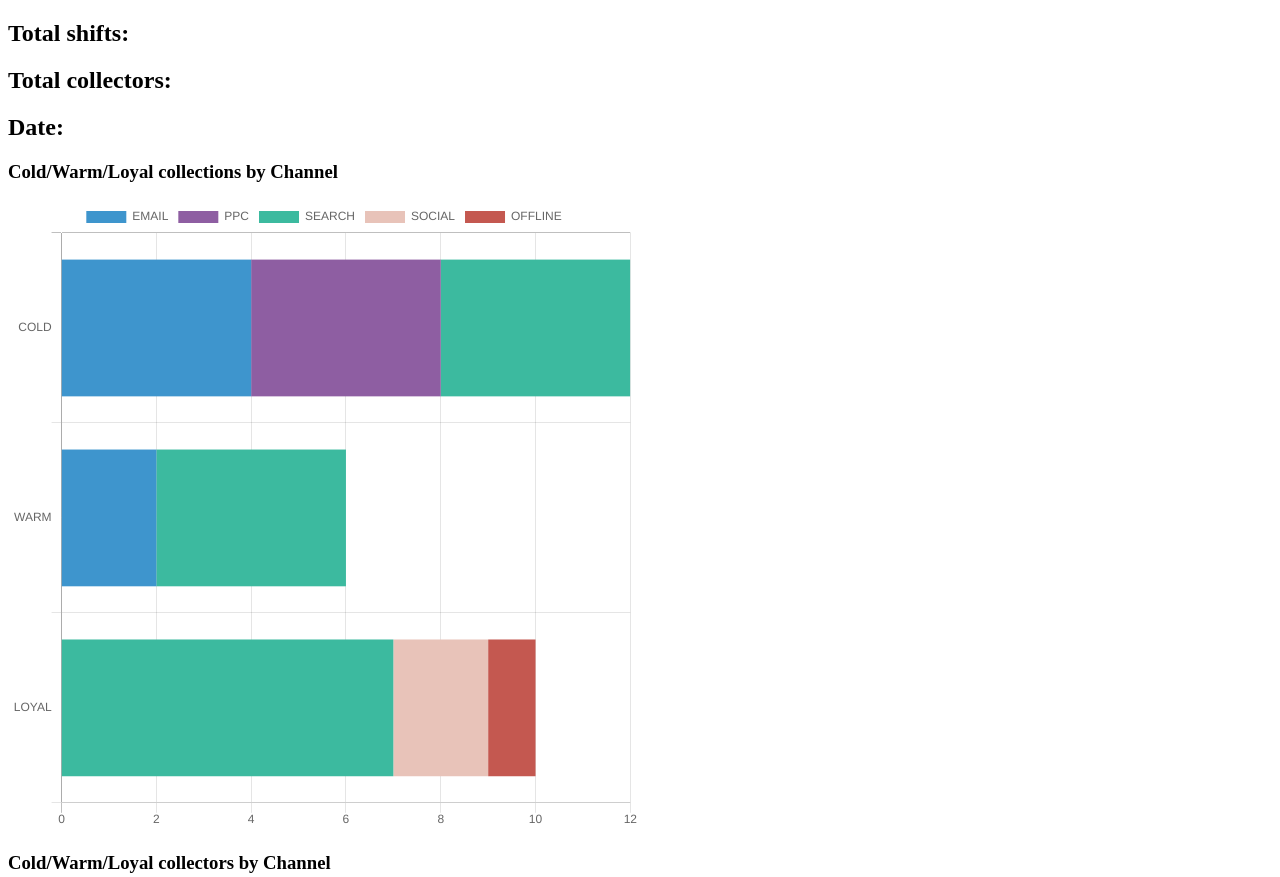
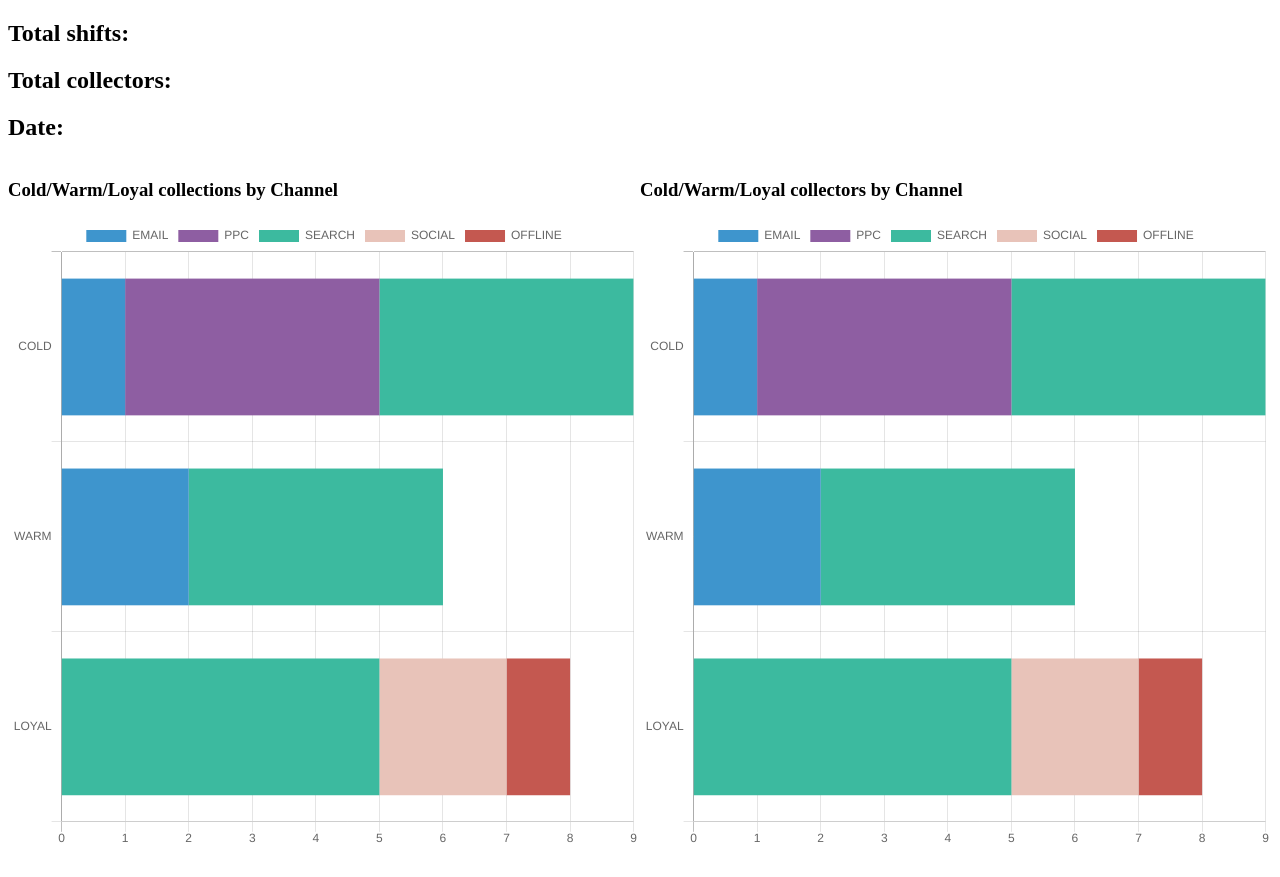
Before and after one commit to benfurber/datadashboard, a website: page chartjs1-v2.html in a window 1280 px wide. Shown: the top 877 px of the page. After the commit the page ends 852 px from the top, so only its background shows below. Drawn offline with nearby package versions, Linux system fonts and the light colour scheme.

Commit message:
Second graph built but with the same data

```diff
--- a/chartjs1-v2.html
+++ b/chartjs1-v2.html
@@ -3,8 +3,8 @@
   <title>Chart.js testing 1</title>
   <style>
     #stackedbars {
+      float: left;
       width: 50%;
-      height: 50%;
     }
   </style>
 </head>
--- a/data/processed/byChannel-Collections.json
+++ /dev/null
@@ -1,63 +0,0 @@
-{
-	"cold": {
-		"email": 4,
-		"ppc": 4,
-		"search": 4,
-		"social": 0,
-		"offline": 0
-	},
-	"warm": {
-		"email": 2,
-		"ppc": 0,
-		"search": 4,
-		"social": 0,
-		"offline": 0
-	},
-	"loyal": {
-		"email": 0,
-		"ppc": 0,
-		"search": 7,
-		"social": 2,
-		"offline": 1
-	},
-	"supporterLabels": [
-		"cold",
-		"warm",
-		"loyal"
-	],
-	"channelLabels": [
-		"email",
-		"ppc",
-		"search",
-		"social",
-		"offline"
-	],
-	"total": 28,
-	"chartData": [
-		[
-			4,
-			2,
-			0
-		],
-		[
-			4,
-			0,
-			0
-		],
-		[
-			4,
-			4,
-			7
-		],
-		[
-			0,
-			0,
-			2
-		],
-		[
-			0,
-			0,
-			1
-		]
-	]
-}
--- /dev/null
+++ b/data/processed/byChannel.json
@@ -0,0 +1,116 @@
+{
+	"collections": {
+		"cold": {
+			"email": 4,
+			"ppc": 4,
+			"search": 4,
+			"social": 0,
+			"offline": 0
+		},
+		"warm": {
+			"email": 2,
+			"ppc": 0,
+			"search": 4,
+			"social": 0,
+			"offline": 0
+		},
+		"loyal": {
+			"email": 0,
+			"ppc": 0,
+			"search": 7,
+			"social": 2,
+			"offline": 1
+		},
+		"total": 28,
+		"chartData": [
+			[
+				1,
+				2,
+				0
+			],
+			[
+				4,
+				0,
+				0
+			],
+			[
+				4,
+				4,
+				5
+			],
+			[
+				0,
+				0,
+				2
+			],
+			[
+				0,
+				0,
+				1
+			]
+		]
+	},
+	"collectors": {
+		"cold": {
+			"email": 1,
+			"ppc": 4,
+			"search": 4,
+			"social": 0,
+			"offline": 0
+		},
+		"warm": {
+			"email": 2,
+			"ppc": 0,
+			"search": 4,
+			"social": 0,
+			"offline": 0
+		},
+		"loyal": {
+			"email": 0,
+			"ppc": 0,
+			"search": 5,
+			"social": 2,
+			"offline": 1
+		},
+		"total": 23,
+		"chartData": [
+			[
+				1,
+				2,
+				0
+			],
+			[
+				4,
+				0,
+				0
+			],
+			[
+				4,
+				4,
+				5
+			],
+			[
+				0,
+				0,
+				2
+			],
+			[
+				0,
+				0,
+				1
+			]
+		]
+	},
+	"supporterLabels": [
+		"cold",
+		"warm",
+		"loyal"
+	],
+	"channelLabels": [
+		"email",
+		"ppc",
+		"search",
+		"social",
+		"offline"
+	]
+}
--- a/js/graphjs1-v2.js
+++ b/js/graphjs1-v2.js
@@ -1,46 +1,41 @@
-var collectionsData = {};
-
-var urlOptions = ['../data/processed/byChannel-Collections.json', '../data/processed/byChannel-Collectors.json'];
-var urlOptionsSelect = 0;
-
 // Chart colours
 var backgroundColours = ["#3e95cd", "#8e5ea2","#3cba9f", "#e8c3b9", "#c45850"];
 
 var ajaxProcess = $.ajax({
-  url: urlOptions[0],
-  dataType: 'json',
-},
-{
-  url: urlOptions[1],
+  url: '../data/processed/byChannel.json',
   dataType: 'json',
 }
-).done(function (results1, results2) {
-
-  console.log(results2);
+).done(function (results) {
 
   // Simplifying some items that have to be referred to further down.
-  var cLabels = results1.channelLabels;
-  var sLabels = results1.supporterLabels;
+  var cLabels = results.channelLabels;
+  var sLabels = results.supporterLabels;
 
-  var collectionsData = results1.chartData;
-  var collectorsData = results2.chartData;
+  // Define the empty arrays for the chart data
+  var collectionsData = [];
+  var collectorsData = [];
 
-  // Define the empty array for the chart data
-  var dataset1 = [];
-  var dataset2 = [];
-
-  // Build the content of the collections data array
+  // Build the contents of the data arrays
   for (var i = 0, len = cLabels.length; i < len; i++) {
 
-      // Build each bar for the array
-      var item = {};
-      item.label = cLabels[i].toUpperCase();
-      item.backgroundColor = backgroundColours[i];
-      item.data = collectionsData[i];
+      // Build each bar for both arrays
+      var item1 = {};
+      var item2 = {};
+      item1.label = cLabels[i].toUpperCase();
+      item2.label = cLabels[i].toUpperCase();
+      item1.backgroundColor = backgroundColours[i];
+      item2.backgroundColor = backgroundColours[i];
 
-      // Push the bar the array
-      dataset1.push(item);
+      // Add data and push to collections array
+      item1.data = results.collections.chartData[i];
+      collectionsData.push(item1);
+
+      // Add data and push to collectors array
+      item2.data = results.collectors.chartData[i];
+      collectorsData.push(item2);
+      console.log(item2);
   };
+
 
   var standardOptions = {
     legend: { display: true },
@@ -53,7 +48,7 @@ var ajaxProcess = $.ajax({
       type: 'horizontalBar',
       data: {
         labels: sLabels.map(x => x.toUpperCase()),
-        datasets: dataset1
+        datasets: collectionsData
       },
       options: standardOptions
   });
@@ -63,7 +58,7 @@ var ajaxProcess = $.ajax({
       type: 'horizontalBar',
       data: {
         labels: sLabels.map(x => x.toUpperCase()),
-        datasets: dataset2
+        datasets: collectorsData
       },
       options: standardOptions
   });
```
Also changed, not shown: data/processed/byChannel-Collectors.json (deleted, +0 -63 lines), js/summary.js (+35 -47 lines).
